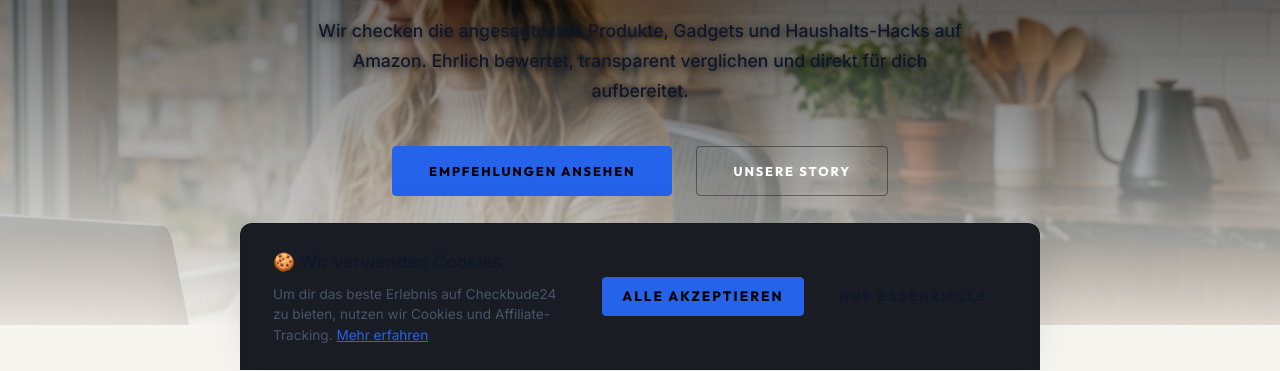
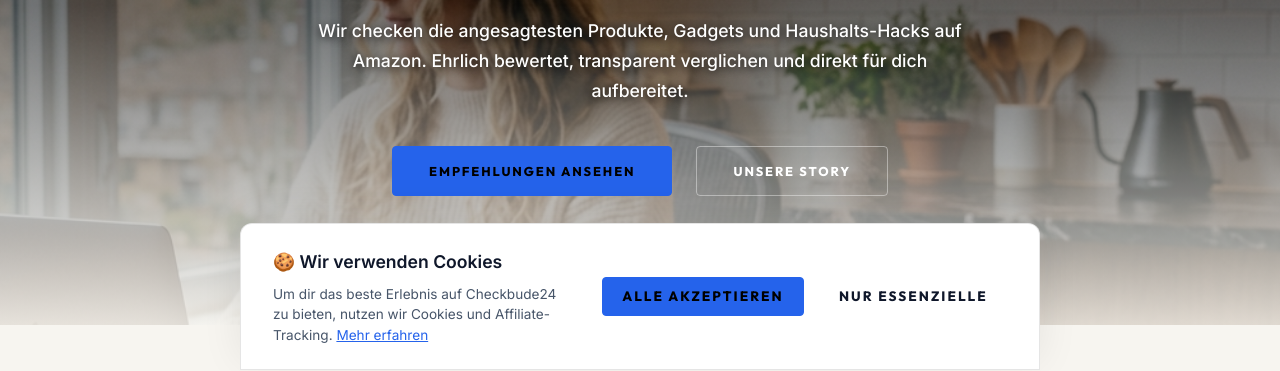
Before and after one commit to olli1270baok/event-store, a plain HTML site: page index.html in a window 1280 px wide. Shown: the part 430-801 px from the top of the page. Drawn offline with Linux system fonts and the light colour scheme.

Commit message:
fix: adjust hero text and cookie banner colors for light theme

```diff
--- a/index.css
+++ b/index.css
@@ -568,7 +568,7 @@ button {
     opacity: 1;
     line-height: 1.7;
     text-shadow: 0 2px 8px rgba(0,0,0,0.85);
-    color: var(--color-text-primary);
+    color: var(--color-white);
 }
 
 @media (max-width: 768px) {
@@ -592,12 +592,12 @@ button {
 
 .hero-actions .btn-secondary {
     color: var(--color-white);
-    border-color: rgba(0, 0, 0, 0.4);
+    border-color: rgba(255, 255, 255, 0.4);
 }
 
 .hero-actions .btn-secondary:hover {
-    background-color: rgba(0, 0, 0, 0.05);
-    border-color: var(--color-accent);
+    background-color: rgba(255, 255, 255, 0.1);
+    border-color: var(--color-white);
 }
 
 /* --- Category Cards Grid --- */
@@ -2718,7 +2718,7 @@ button {
     transform: translateX(-50%);
     width: 90%;
     max-width: 800px;
-    background: #1a1c24;
+    background: var(--color-bg-secondary);
     border: 1px solid rgba(0, 0, 0, 0.1);
     border-radius: 12px 12px 0 0;
     padding: 1.5rem 2rem;
```
